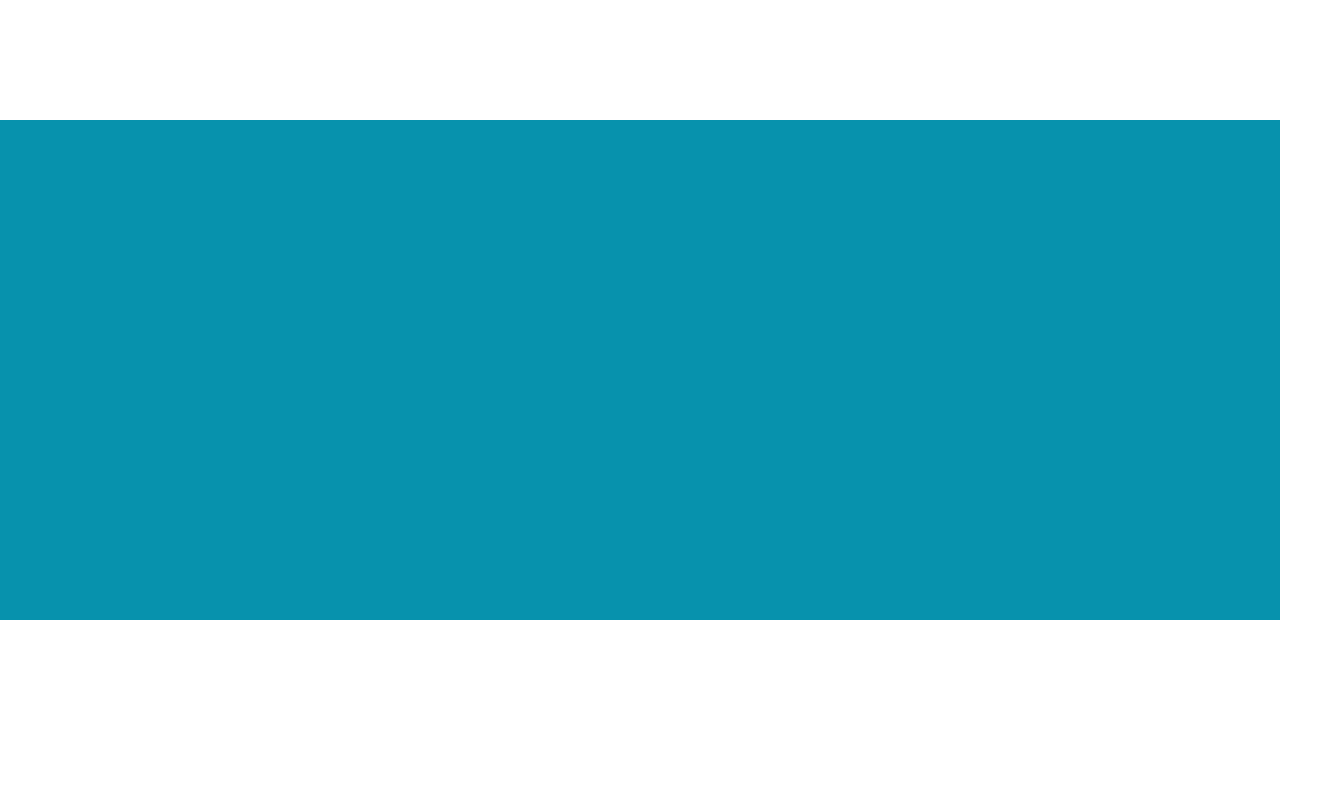
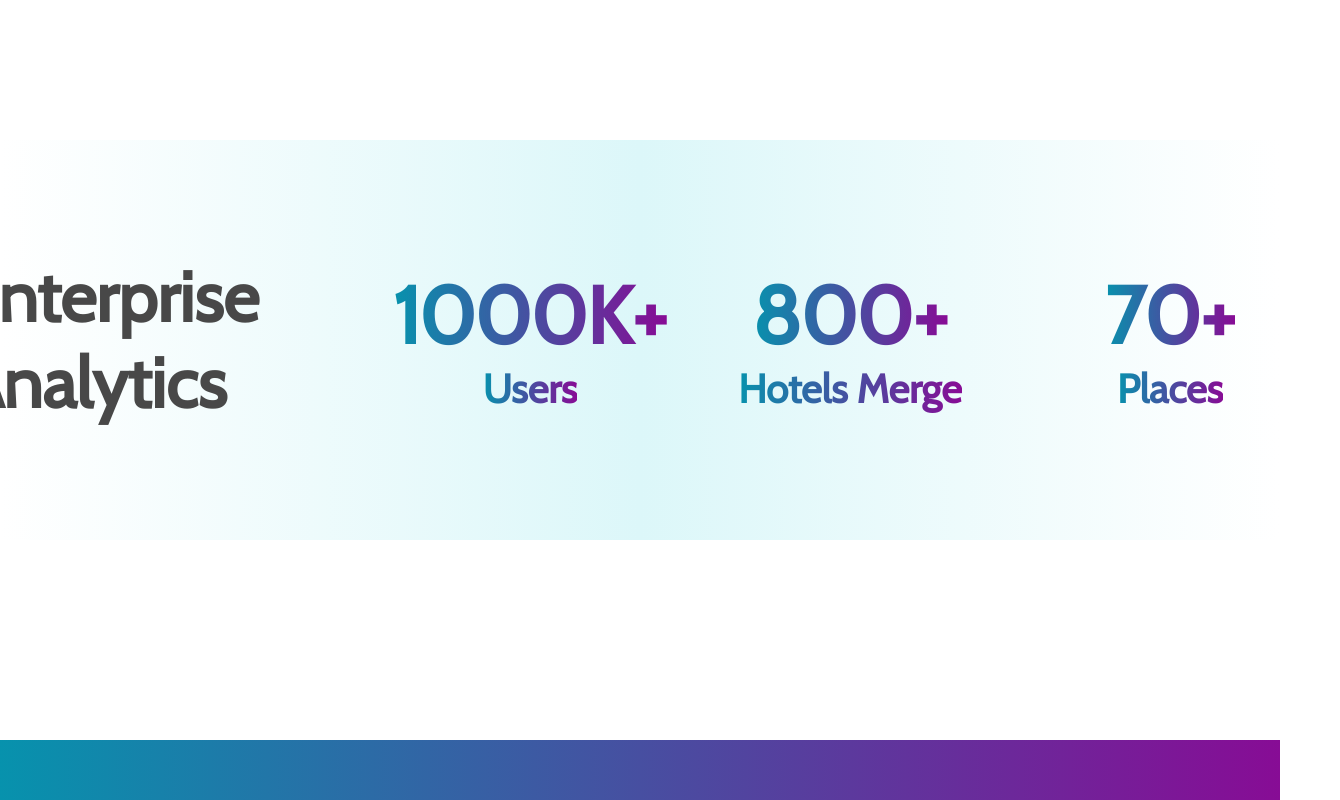
Before and after one commit to anilSysBit/hourlodge, a React (Vite) app: page / in a window 1280 px wide. Shown: the part 3080-3880 px from the top of the page, 1340 px wide, since content can reach past the window. Before the commit the page ends 3700 px from the top, so only its background shows below. Built offline with nearby package versions, Linux system fonts and the light colour scheme.

Commit message:
Analytics Feature Added

```diff
--- /dev/null
+++ b/src/components/UserTabulation.tsx
@@ -0,0 +1,75 @@
+import React,{useState,useEffect} from 'react'
+
+interface Data {
+    user: number;
+    hotel: number;
+    city: number;
+  }
+const UserTabulation = () => {
+    const fixedData ={
+        user:1000,
+        hotel:800,
+        city:70
+    }
+    const [data,setData] = useState(fixedData)
+    const [scroll,setScroll] = useState(0);
+    const [enableScroll,setEnableScroll] = useState(false);
+    window.onscroll = () => {
+        setScroll(Math.ceil(window.scrollY))
+        scroll > 2600 ? setEnableScroll(true):null;
+    }
+    useEffect(()=>{
+        if(scroll >= 2600){
+                setEnableScroll(true)
+                setData({
+                    user:0,
+                    hotel:0,
+                    city:0
+                })
+                const interval = setInterval(() => {
+                    setData(prevData => {
+                        if(prevData.user > 1000){
+                            clearInterval(interval)
+                            return fixedData
+                        }
+                      return {
+                        ...prevData,
+                        user:  prevData.user + 5,
+                        hotel: prevData.hotel + 5,
+                        city: prevData.city + 1,
+                      }
+                    });
+                  }, 10);
+                  return ()=>{
+                    clearInterval(interval)
+                  }
+
+        }
+
+    },[enableScroll])
+
+
+  return (
+    <div className="user_tabulation_table_container">
+        <div className="tabulation_internal_container">
+            <div className="total header_container">
+                <h1 className='tabulation_header'>Enterprise Analytics</h1>
+            </div>
+            <div className="total user_data">
+                <h1 className='data'>{data.user}K+</h1>
+                <h1 className='title'>Users</h1>
+            </div>
+            <div className="total hotel_data">
+                <h1 className="data">{data.hotel}+</h1>
+                <h1 className="title">Hotels Merge</h1>
+            </div>
+            <div className="total city_data">
+                <h1 className="data">{data.city}+</h1>
+                <h1 className="title">Places</h1>
+            </div>
+        </div>
+    </div>
+  )
+}
+
+export default UserTabulation
--- a/src/pages/HomePage.tsx
+++ b/src/pages/HomePage.tsx
@@ -5,6 +5,7 @@
 import OurFeatures from '../components/OurFeatures'
 import Qualities from '../components/Qualities'
 import Footer from '../components/Footer'
+import UserTabulation from '../components/UserTabulation'
 
 
 const cities = [
@@ -77,6 +78,8 @@
             <div className="ads_container"></div>
             <Qualities />
             <div className="ads_container"></div>
+            <UserTabulation />
+            <div className="ads_container"></div>
             <Footer/>
         </>
     )
--- a/src/styles/main.css
+++ b/src/styles/main.css
@@ -6,6 +6,10 @@
   margin: 0;
   box-sizing: border-box;
   font-family: "Cabin", sans-serif;
+}
+
+body {
+  color: rgb(72, 72, 72);
 }
 
 button {
--- a/src/styles/main.scss
+++ b/src/styles/main.scss
@@ -14,6 +14,10 @@
     font-family: 'Cabin', sans-serif;
     // list-style: none;
 
+}
+
+body{
+    color: rgb(72, 72, 72);
 }
 
 button{
--- a/src/styles/partials/homepage.css
+++ b/src/styles/partials/homepage.css
@@ -306,10 +306,57 @@
   text-align: center;
 }
 
+.user_tabulation_table_container {
+  margin-top: 20px;
+  height: 400px;
+  width: 100%;
+  background-image: linear-gradient(90deg, transparent, rgb(220, 247, 249), transparent);
+  display: flex;
+  place-content: center;
+}
+.user_tabulation_table_container .tabulation_internal_container {
+  display: flex;
+  place-items: center;
+  place-content: center;
+  padding: 20px;
+  -moz-column-gap: 20px;
+       column-gap: 20px;
+}
+.user_tabulation_table_container .tabulation_internal_container .total {
+  height: 200px;
+  width: 300px;
+  display: flex;
+  place-content: center;
+  place-items: center;
+  flex-direction: column;
+}
+.user_tabulation_table_container .tabulation_internal_container .total .data {
+  font-size: 80px;
+  background: linear-gradient(to right, rgb(7, 146, 173), rgb(135, 12, 149));
+  -webkit-background-clip: text;
+          background-clip: text;
+  color: transparent;
+}
+.user_tabulation_table_container .tabulation_internal_container .total .title {
+  font-size: 40px;
+  background: linear-gradient(to right, rgb(7, 146, 173), rgb(135, 12, 149));
+  -webkit-background-clip: text;
+          background-clip: text;
+  color: transparent;
+}
+.user_tabulation_table_container .tabulation_internal_container .header_container {
+  display: flex;
+  width: 400px;
+}
+.user_tabulation_table_container .tabulation_internal_container .header_container .tabulation_header {
+  font-size: 70px;
+  place-self: center;
+}
+
 .footer_container {
   height: 500px;
   width: 100%;
-  background-color: rgb(7, 146, 173);
+  background-image: linear-gradient(90deg, rgb(7, 146, 173), rgb(135, 12, 149));
 }
 
 .ads_container {
--- a/src/styles/partials/homepage.scss
+++ b/src/styles/partials/homepage.scss
@@ -369,11 +369,63 @@
         }
     }
 }
+
+
+.user_tabulation_table_container{
+    margin-top: 20px;
+    height: 400px;
+    width:100%;
+    background-image: linear-gradient(90deg,transparent,$mobile_cover,transparent);
+    display: flex;
+    place-content: center;
+    .tabulation_internal_container{
+        display: flex;
+        place-items: center;
+        place-content: center;
+        // border: 2px solid green;
+        padding: 20px;
+        column-gap: 20px;
+        .total{
+            // border: 2px solid black;
+            height: 200px;
+            width: 300px;
+            display: flex;
+            place-content: center;
+            place-items: center;
+            flex-direction: column;
+            .data{
+                font-size: 80px;
+                background: linear-gradient(to right,$image-fade,rgb(135, 12, 149));
+                background-clip: text;
+                color: transparent;
+
+            }
+            .title{
+                font-size: 40px;
+                background: linear-gradient(to right,$image-fade,rgb(135, 12, 149));
+                // background: linear-gradient(to right, $image-fade, rgb(71, 149, 12));
+                background-clip: text;
+                color: transparent;
+            }
+        }
+        .header_container{
+            display: flex;
+            width: 400px;
+            .tabulation_header{
+                font-size: 70px;
+                place-self: center;
+            }
+        }
+    }
+}
+
+
 .footer_container{
     height: 500px;
     width: 100%;
-    background-color: $image-fade;
+    background-image: linear-gradient(90deg,$image-fade,rgb(135, 12, 149));
 }
+
 .ads_container{
     height: 200px;
     width: 100%;
```
Also changed, not shown: 2 other files (tests, documents, lock files or other folders).
